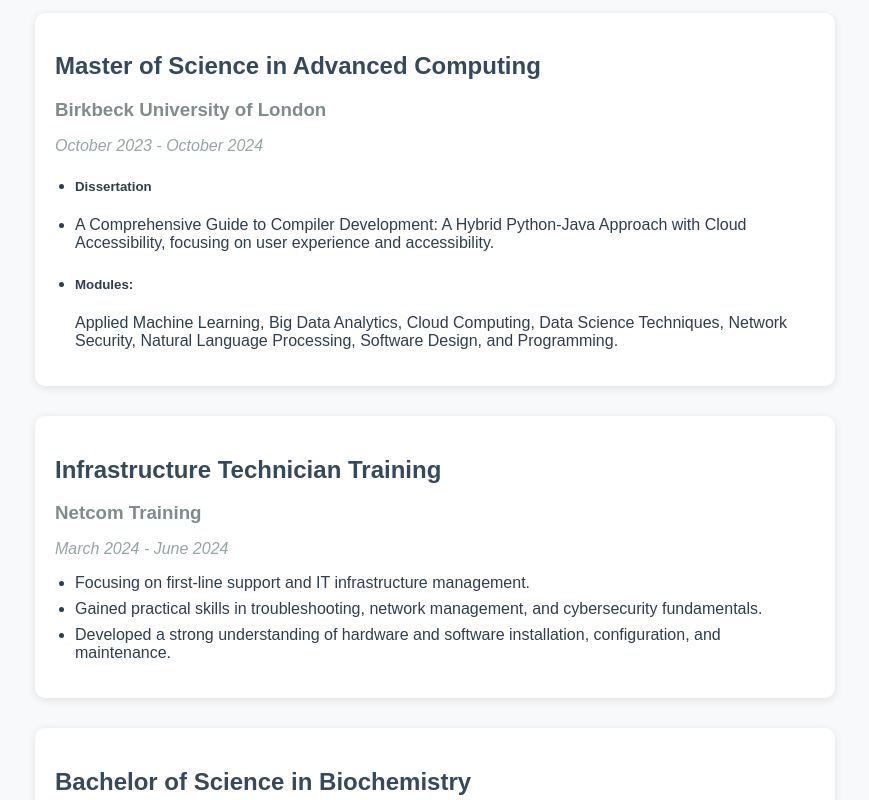
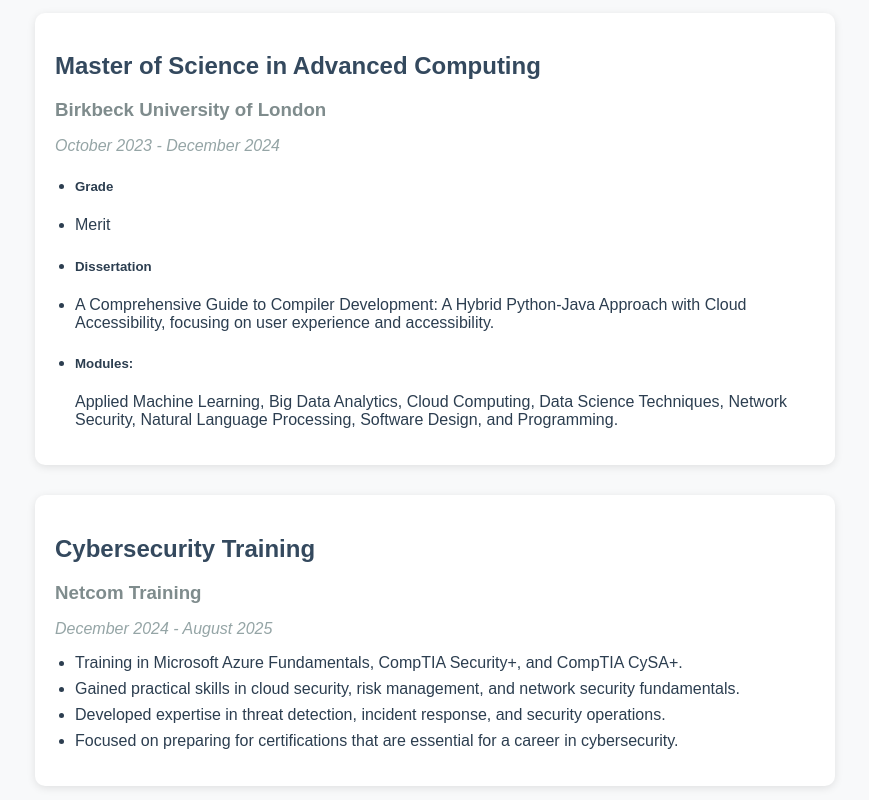
Before and after one commit to dokoye98/CV, a React (Create React App) app: page /education in a window 1280 px wide. Shown: the part 560-1360 px from the top of the page, without its empty margins (205-1074 px from the left). Built offline with nearby package versions, Linux system fonts and the light colour scheme.

Commit message:
new education added

```diff
--- a/src/components/Education.js
+++ b/src/components/Education.js
@@ -22,13 +22,26 @@
       <div className="experience-item">
           <h2>Master of Science in Advanced Computing</h2>
           <h3>Birkbeck University of London</h3>
-          <p className="date">October 2023 - October 2024</p>
+          <p className="date">October 2023 - December 2024</p>
           <ul>
+            <li><h5>Grade</h5></li>
+            <li>Merit</li>
             <li><h5>Dissertation</h5></li>
             <li>A Comprehensive Guide to Compiler Development: A Hybrid Python-Java Approach with Cloud Accessibility, focusing on user experience and accessibility.</li>
             <li><h5>Modules:</h5> Applied Machine Learning, Big Data Analytics, Cloud Computing, Data Science Techniques, Network Security, Natural Language Processing, Software Design, and Programming.</li>
           </ul>
         </div>
+        <div className="experience-item">
+  <h2>Cybersecurity Training</h2>
+  <h3>Netcom Training</h3>
+  <p className="date">December 2024 - August 2025</p>
+  <ul>
+    <li>Training in Microsoft Azure Fundamentals, CompTIA Security+, and CompTIA CySA+.</li>
+    <li>Gained practical skills in cloud security, risk management, and network security fundamentals.</li>
+    <li>Developed expertise in threat detection, incident response, and security operations.</li>
+    <li>Focused on preparing for certifications that are essential for a career in cybersecurity.</li>
+  </ul>
+</div>
 
 
         <div className="experience-item">
```
